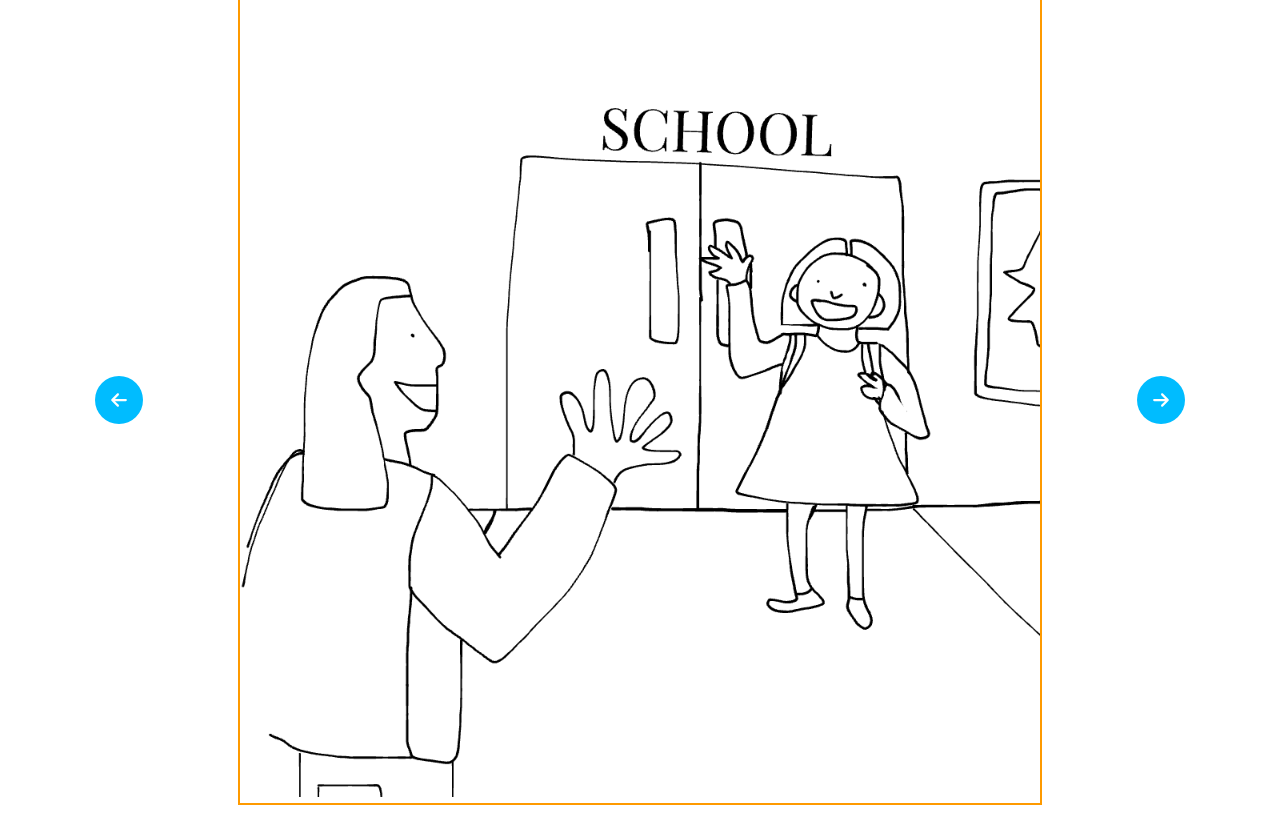
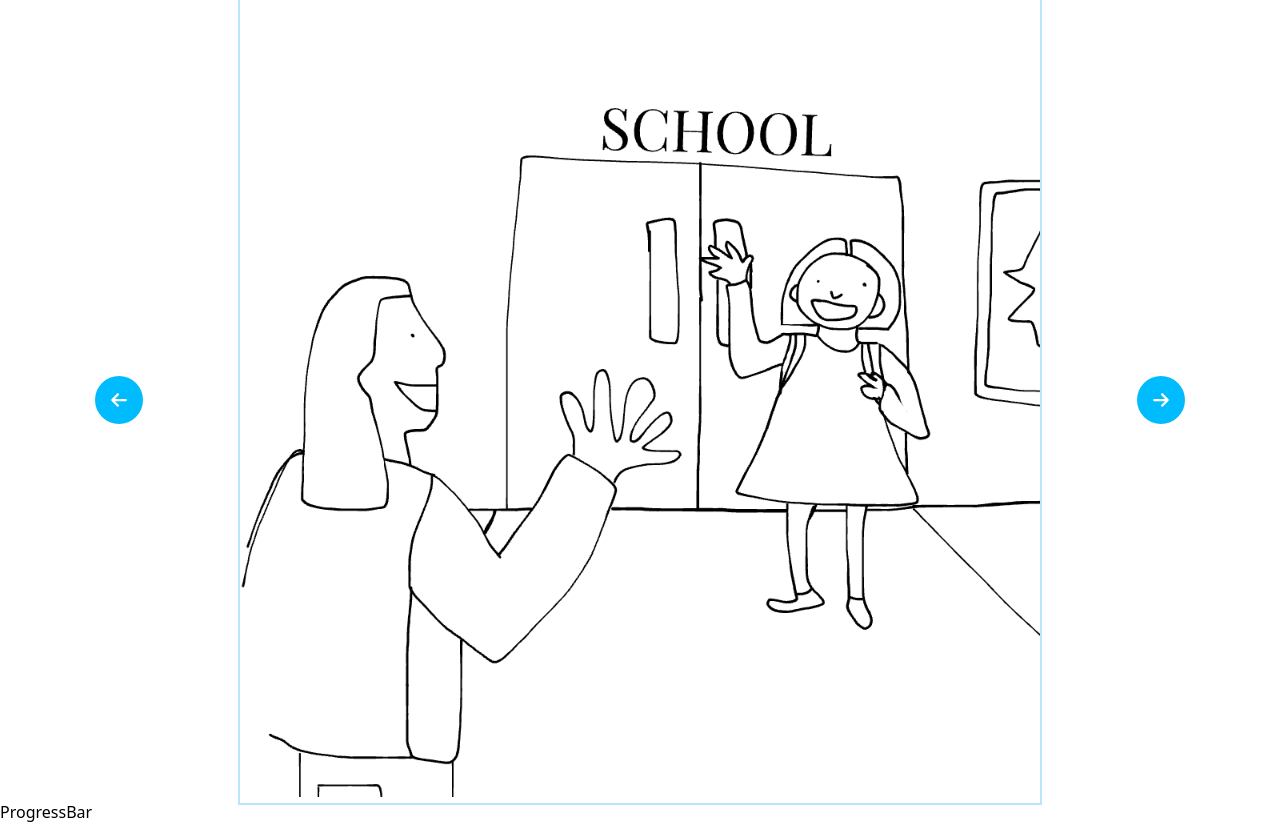
Before and after one commit to jessicatong8/afd-story, a React (Vite) app: page /read/1 in a window 1280 px wide. Built offline with nearby package versions, Linux system fonts and the light colour scheme.

Commit message:
start nav and progress bar

```diff
--- /dev/null
+++ b/src/components/NavigationBar.tsx
@@ -0,0 +1,7 @@
+import React from "react";
+
+const NavigationBar = () => {
+  return <div>NavigationBar</div>;
+};
+
+export default NavigationBar;
--- a/src/components/Page.tsx
+++ b/src/components/Page.tsx
@@ -88,7 +88,7 @@ const Page = () => {
       className=" w-full h-screen flex justify-center items-center"
     >
       {imageCache[currentPage] ? (
-        <div className="relative border-2 border-amber-500">
+        <div className="relative border-2 border-sky-200">
           <LazyLoadImage
             src={imageCache[currentPage]}
             alt={`Page ${currentPage}`}
--- /dev/null
+++ b/src/components/ProgressBar.tsx
@@ -0,0 +1,7 @@
+import React from "react";
+
+const ProgressBar = () => {
+  return <div>ProgressBar</div>;
+};
+
+export default ProgressBar;
--- a/src/pages/ReadPage.tsx
+++ b/src/pages/ReadPage.tsx
@@ -3,9 +3,13 @@ import { ReadContextProvider } from "../components/ReadContext";
 import Page from "../components/Page";
 import BackButton from "../components/BackButton";
 import NextButton from "../components/NextButton";
+import NavigationBar from "../components/NavigationBar";
+import ProgressBar from "../components/ProgressBar";
 
 function ReadPage() {
   return (
+    <div>
+      {/* <NavigationBar /> */}
       <ReadContextProvider>
         <section className="flex items-center justify-evenly">
           <BackButton />
@@ -14,7 +18,9 @@ function ReadPage() {
           </div>
           <NextButton />
         </section>
+        <ProgressBar />
       </ReadContextProvider>
+    </div>
   );
 }
 
```
Lines whose indentation alone changed are shown as unchanged.
